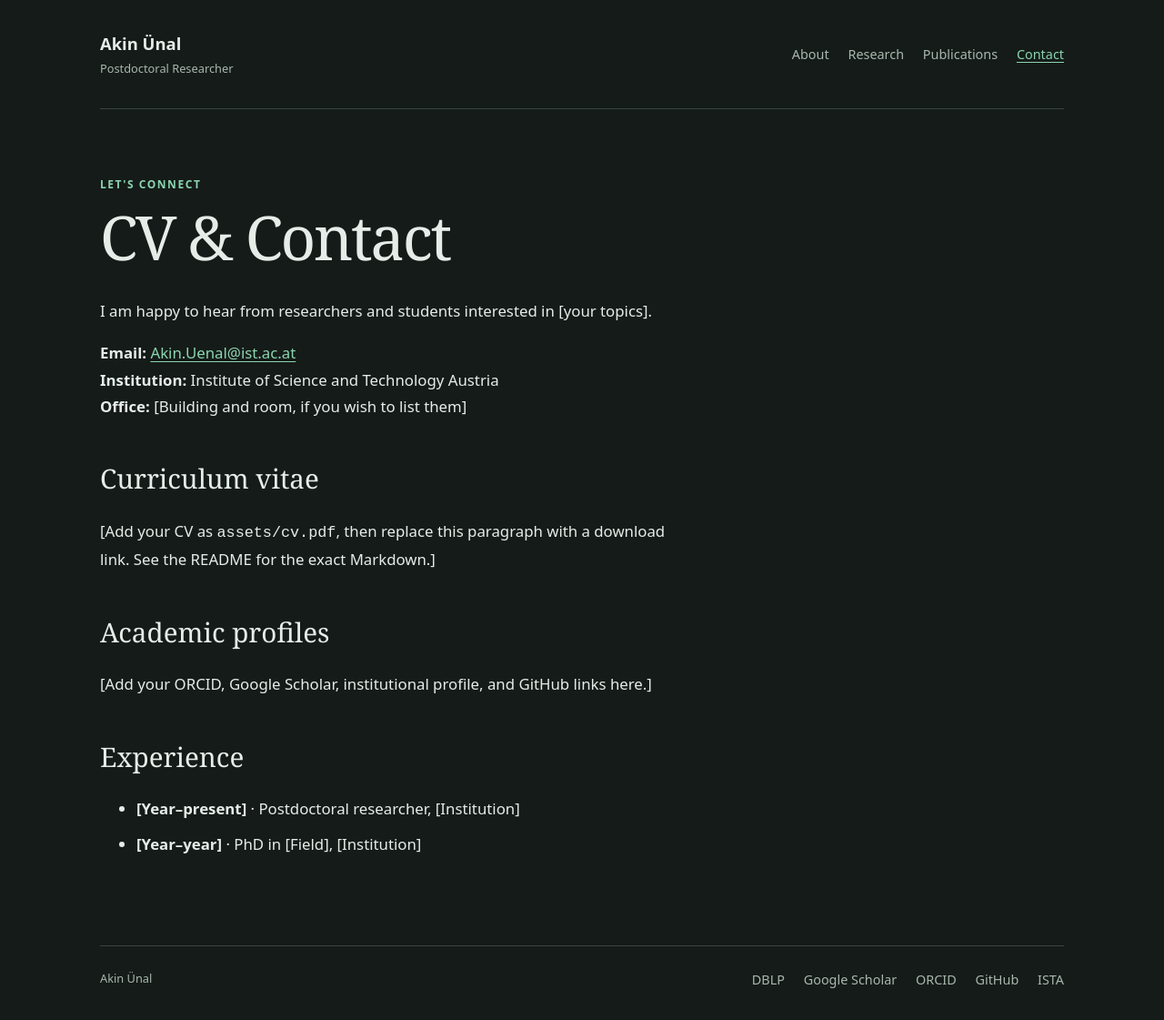
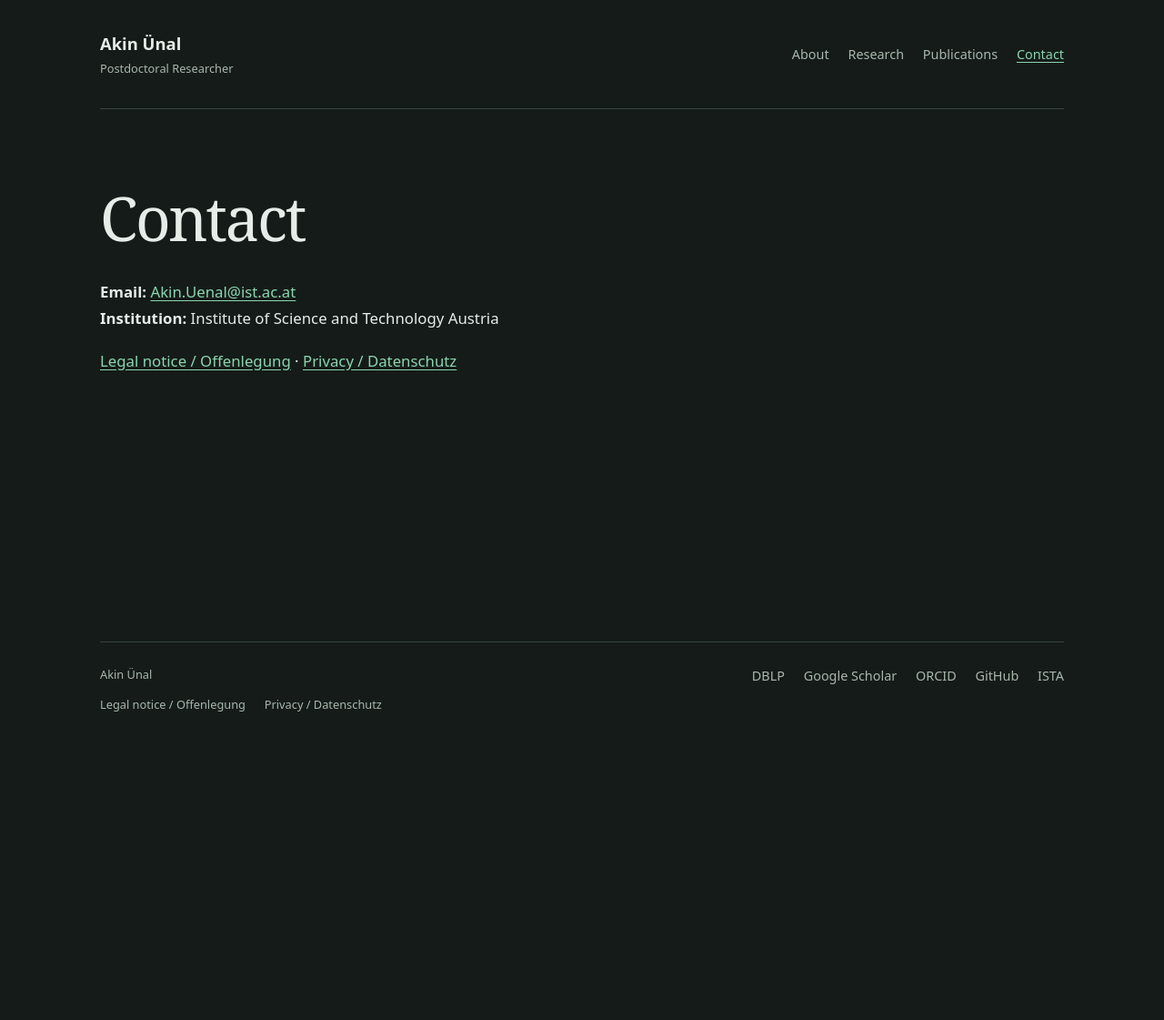
Before and after one commit to Semigroup/Semigroup.github.io, a Jekyll site: the page built from contact.md, in a window 1280 px wide. Shown: the whole page at 91% size. Built offline with Jekyll 4.4.1, drawn with Linux system fonts in a browser that asks for light colours; after the commit the page ends 900 px from its top, so only the background shows below that.

Commit message:
chatgpt wrote a legal notice

```diff
--- a/_config.yml
+++ b/_config.yml
@@ -8,6 +8,7 @@ author:
   role: "Postdoctoral Researcher"
   institution: "Institute of Science and Technology Austria"
   email: "Akin.Uenal@ist.ac.at"
+  residence: "Wien, Österreich"
 markdown: kramdown
 permalink: pretty
 defaults:
--- a/_layouts/default.html
+++ b/_layouts/default.html
@@ -1,5 +1,5 @@
 <!doctype html>
-<html lang="{{ site.lang | default: 'en' | escape }}">
+<html lang="{{ page.lang | default: site.lang | default: 'en' | escape }}">
 <head>
   <meta charset="utf-8">
   <meta name="viewport" content="width=device-width, initial-scale=1">
@@ -32,6 +32,10 @@
         <a href="https://github.com/Semigroup">GitHub</a>
         <a href="https://ist.ac.at/en/research/pietrzak-group/">ISTA</a>
       </nav>
+      <nav class="legal-links" aria-label="Legal information">
+        <a href="{{ '/legal/' | relative_url }}"{% if page.url == '/legal/' %} aria-current="page"{% endif %}>Legal notice / Offenlegung</a>
+        <a href="{{ '/privacy/' | relative_url }}"{% if page.url == '/privacy/' %} aria-current="page"{% endif %}>Privacy / Datenschutz</a>
+      </nav>
     </footer>
   </div>
 </body>
--- a/assets/css/style.css
+++ b/assets/css/style.css
@@ -46,3 +46,5 @@ footer p { margin: 0; }
   .profile-intro { grid-template-columns: minmax(0, 1fr); gap: 1.75rem; }
   .profile-photo { width: min(45vw, 180px, 100%); }
 }
+
+footer .legal-links { flex-basis: 100%; font-size: inherit; }
--- a/contact.md
+++ b/contact.md
@@ -1,25 +1,10 @@
 ---
-title: CV & Contact
+title: Contact
 permalink: /contact/
-eyebrow: Let's connect
 ---
-# CV & Contact
-
-I am happy to hear from researchers and students interested in [your topics].
+# Contact
 
 **Email:** [{{ site.author.email }}](mailto:{{ site.author.email }})
 **Institution:** {{ site.author.institution }}
-**Office:** [Building and room, if you wish to list them]
 
-## Curriculum vitae
-
-[Add your CV as `assets/cv.pdf`, then replace this paragraph with a download link. See the README for the exact Markdown.]
-
-## Academic profiles
-
-[Add your ORCID, Google Scholar, institutional profile, and GitHub links here.]
-
-## Experience
-
-- **[Year–present]** · Postdoctoral researcher, [Institution]
-- **[Year–year]** · PhD in [Field], [Institution]
+[Legal notice / Offenlegung]({{ '/legal/' | relative_url }}) · [Privacy / Datenschutz]({{ '/privacy/' | relative_url }})
```
Also changed, not shown: legal.md (added, +32 -0 lines), privacy.md (added, +104 -0 lines).
